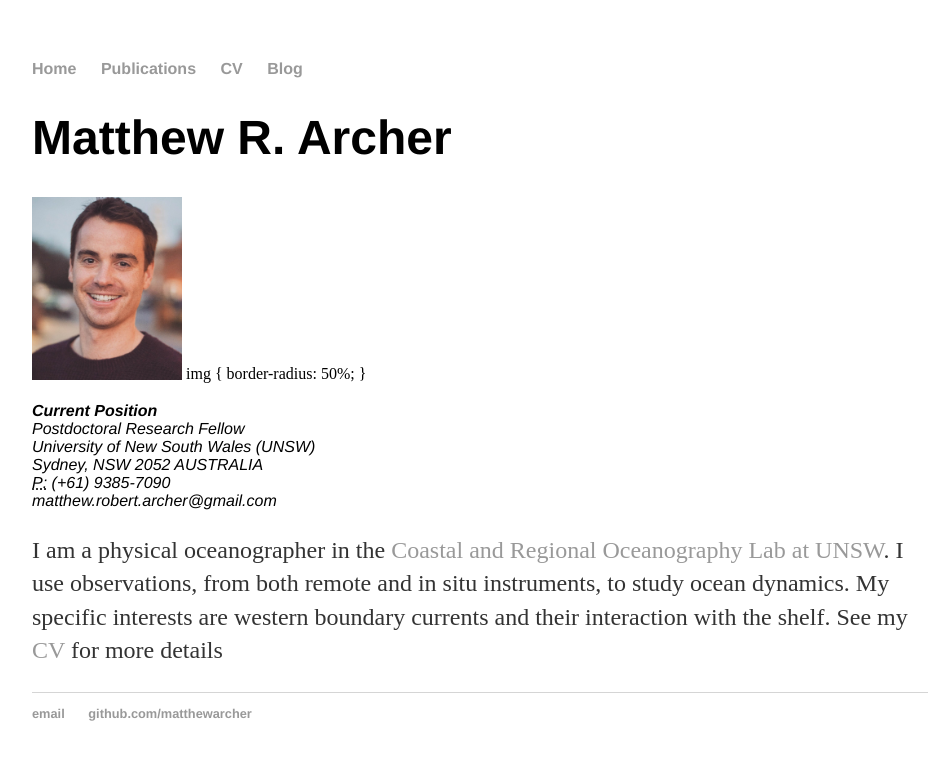
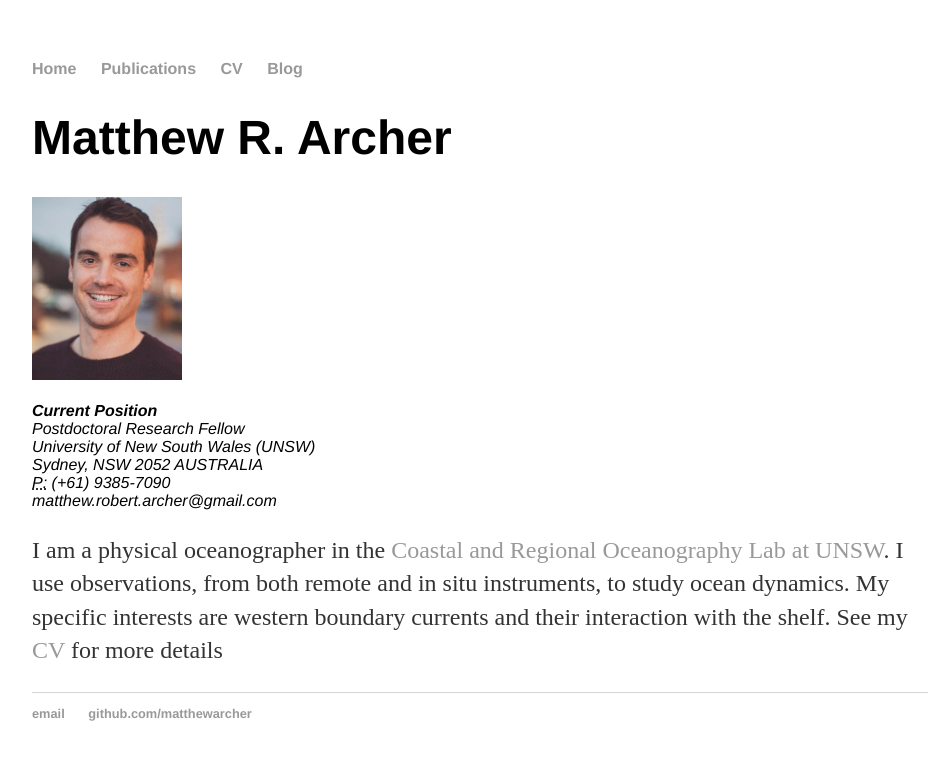
Before and after one commit to matthewarcher/matthewarcher.github.io, a Jekyll site: the page built from index.html, in a window 1280 px wide. Shown: the top 760 px of the page, without its empty margins (160-1098 px from the left). Built offline with Jekyll 4.4.1, drawn with Linux system fonts in a browser that asks for light colours.

Commit message:
Update index.html

```diff
--- a/index.html
+++ b/index.html
@@ -8,10 +8,7 @@
 
 	<!--<div class="col-md-4 hidden-xs hidden-sm"><br><hr></div>-->
         <div class="col-sm-4">
-	<img class="img-circle" src="/Profile_Pic_1mb.PNG" alt="Matthew Archer" style="width:150px;">
-	img {
-    	     border-radius: 50%;
-	}
+	<img class="avatar" src="/Profile_Pic_1mb.PNG" alt="Matthew Archer" style="width:150px;">
 	</div>
 	<br>
 
```
